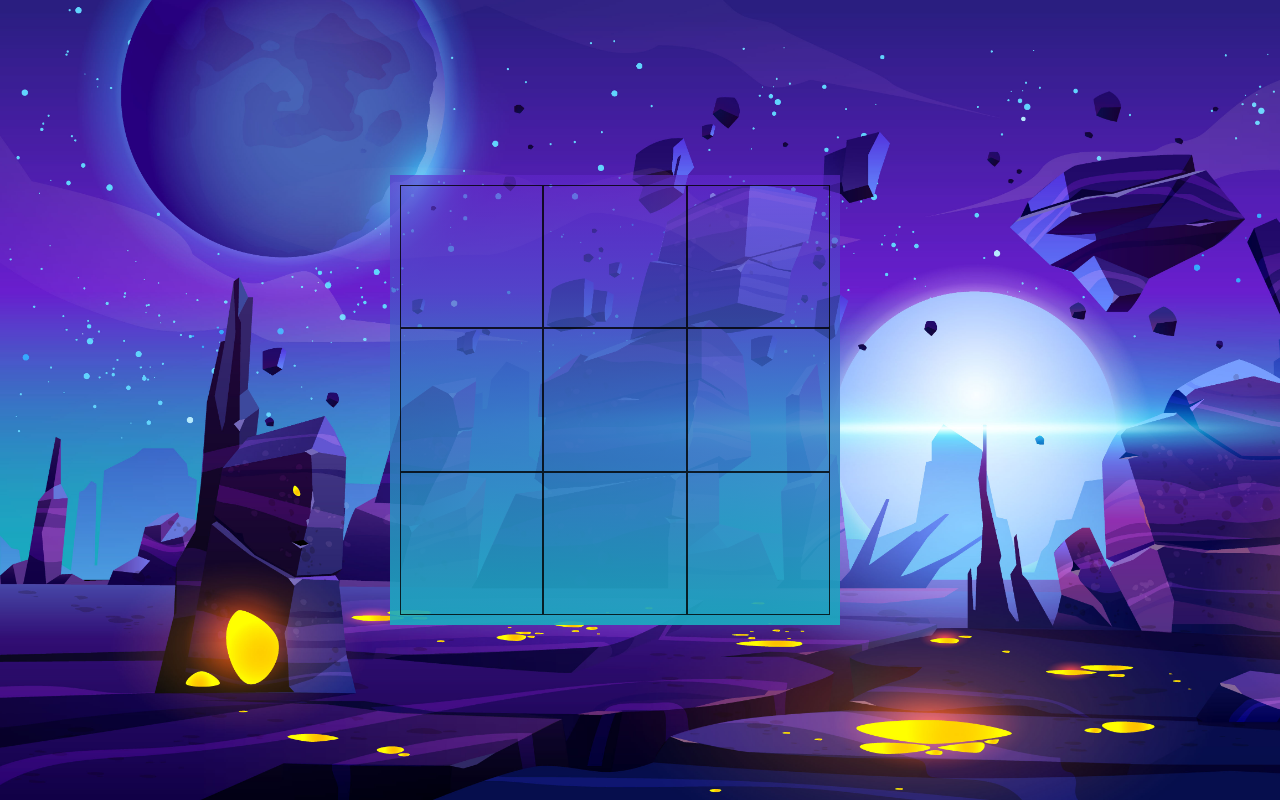
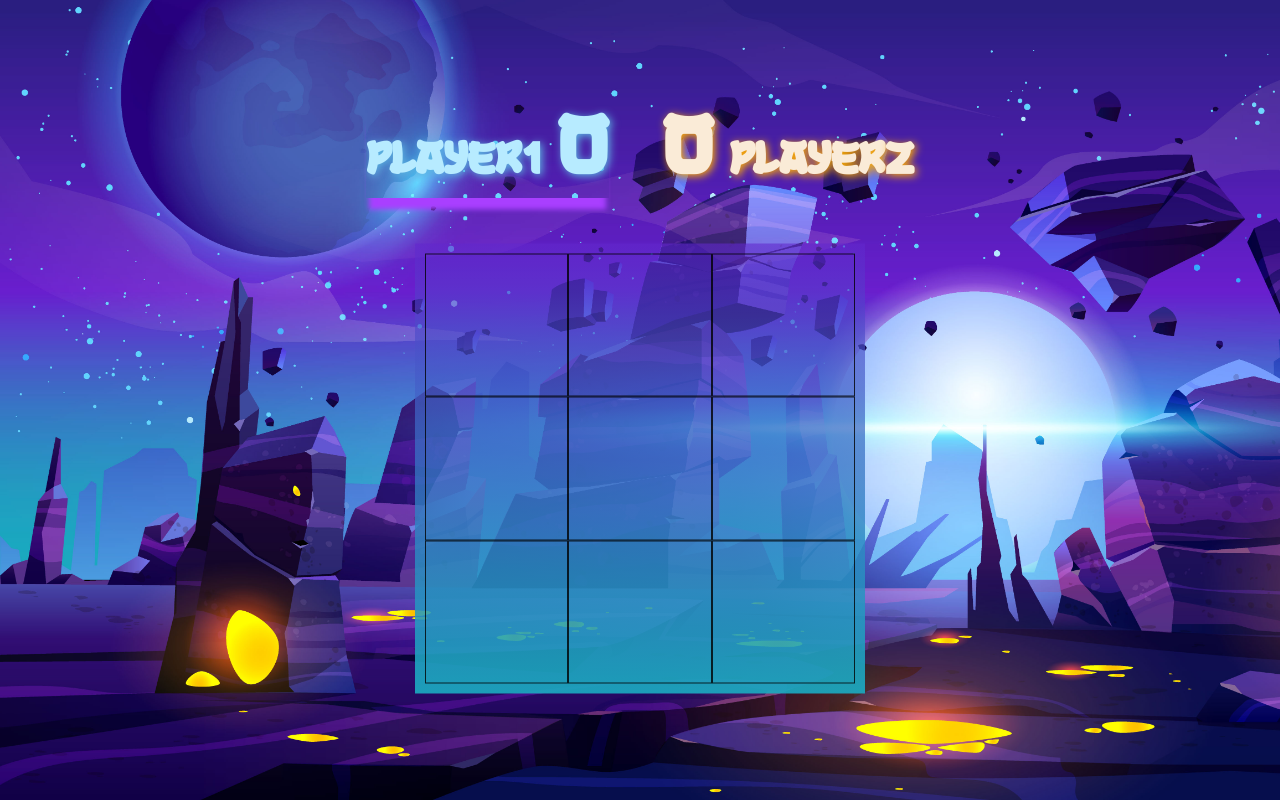
Before and after one commit to ishak-dev/Tic-Tac-Toe-React, a React (Vite) app: page /game/newGame in a window 1280 px wide. Built offline with nearby package versions, Linux system fonts and the light colour scheme.

Commit message:
implement part of the logic for two players

```diff
--- /dev/null
+++ b/src/components/playerBar.jsx
@@ -0,0 +1,23 @@
+import React from "react";
+
+const PlayerBar = ({ id, move, result }) => {
+  return (
+    <div
+      className={`player player-${id == 1 ? "first" : "second"} ${
+        move && "active"
+      }`}
+    >
+      {id == 1 ? (
+        <p>
+          Player{id} <span>{result}</span>
+        </p>
+      ) : (
+        <p>
+          <span>{result}</span> Player{id}{" "}
+        </p>
+      )}
+    </div>
+  );
+};
+
+export default PlayerBar;
--- /dev/null
+++ b/src/components/winnerBar.jsx
@@ -0,0 +1,11 @@
+import React from "react";
+
+const WinnerBar = ({ player, winner }) => {
+  return (
+    <div>
+      {winner && <p className="animation">We have winner Player{player}</p>}
+    </div>
+  );
+};
+
+export default WinnerBar;
--- a/src/pages/game.jsx
+++ b/src/pages/game.jsx
@@ -1,24 +1,37 @@
-import React, { useState } from "react";
+import React, { useEffect, useState } from "react";
 import "../style/game.css";
 import { useParams } from "react-router-dom";
 import Field from "../components/field";
+import PlayerBar from "../components/playerBar";
+import WinnerBar from "../components/winnerBar";
 
-const Game = (e) => {
+const Game = () => {
   const { gameType } = useParams();
+  const [winner, setWinner] = useState({ player: "", winner: false });
   const [historyMoves, setHistoryMoves] = useState([]);
   const [symbol, setSymbol] = useState("X");
-  const [player, setPlayer] = useState([
+  const winningCombinations = [
+    [1, 2, 3],
+    [1, 4, 7],
+    [2, 5, 8],
+    [3, 6, 9],
+    [1, 5, 9],
+    [3, 5, 7],
+  ];
+  const [players, setPlayer] = useState([
     {
       id: "1",
       playerMoves: [],
       playerSymbol: "X",
       move: true,
+      result: 0,
     },
     {
       id: "2",
       playerMoves: [],
       playerSymbol: "O",
       move: false,
+      result: 0,
     },
   ]);
 
@@ -33,9 +46,10 @@ const Game = (e) => {
     { id: 8, field: "" },
     { id: 9, field: "" },
   ]);
-  console.log(gameType);
 
   const handleClick = (id, field) => {
+    console.log(winner);
+    if (winner.winner == true) return console.log("Winner already exist");
     if (field != "") return console.log("field must be empty");
     setFields((prevState) => {
       return prevState.map((field) => {
@@ -47,8 +61,6 @@ const Game = (e) => {
 
     handlePlayer(id);
     setHistoryMoves((prevHistory) => [...prevHistory, id]);
-
-    console.log(historyMoves);
     setSymbol((prevState) => (prevState == "X" ? "O" : "X"));
   };
 
@@ -64,11 +76,34 @@ const Game = (e) => {
           : { ...player, move: !player.move };
       });
     });
-    console.log(player);
+  };
+
+  useEffect(() => {
+    let lastPlayerMoves = players.find((player) => player.move === false);
+    checkWinner(lastPlayerMoves.playerMoves, lastPlayerMoves.id);
+  }, [players]);
+
+  const checkWinner = (playerCombinations, id) => {
+    let check = false;
+    for (let combination of winningCombinations) {
+      check = combination.every((field) => playerCombinations.includes(field));
+      if (check == true)
+        setWinner((prevState) => {
+          return { ...prevState, player: id, winner: true };
+        });
+    }
   };
 
   return (
     <div className="game-container">
+      <div className="winner-bar ">
+        <WinnerBar winner={winner.winner} player={winner.player} />
+      </div>
+      <div className="player-bar">
+        {players.map((player) => (
+          <PlayerBar id={player.id} result={player.result} move={player.move} />
+        ))}
+      </div>
       <div className="grid-container">
         {fields.map((field) => (
           <Field id={field.id} field={field.field} handleClick={handleClick} />
--- a/src/style/game.css
+++ b/src/style/game.css
@@ -6,7 +6,6 @@
   margin-right: auto;
   top: 50%;
   transform: translateY(-50%);
-  max-width: 500px;
 }
 .grid-container {
   display: grid;
@@ -16,6 +15,7 @@
   max-width: 450px;
   height: 450px;
   max-height: 450px;
+  margin: auto;
 }
 .grid-item {
   border: 1px solid rgba(0, 0, 0, 0.8);
@@ -43,3 +43,69 @@
   color: #b7ebff;
   text-shadow: 2px 2px 8px #5cb4e2;
 }
+
+.player-bar {
+  display: flex;
+  max-width: 600px;
+  margin: auto;
+}
+.player {
+  margin: 0px auto;
+  font-size: 46px;
+}
+.player p {
+  margin-top: 0px;
+  font-weight: bold;
+}
+.player-bar span {
+  font-size: 86px;
+}
+
+.player-first {
+  color: #b7ebff;
+  text-shadow: 2px 2px 8px #5cb4e2;
+}
+.player-second {
+  color: antiquewhite;
+  text-shadow: 2px 2px 8px #ffae00;
+}
+
+.active p {
+  box-shadow: 0 15px 5px -3px #a93fff;
+}
+
+.winner-bar {
+  font-size: 75px;
+  color: #ffff00;
+  text-shadow: 2px 2px 8px #c84f32;
+  text-align: center;
+  transition: 2s;
+}
+.animation {
+  animation: winneranimation 1.4s linear;
+}
+.winner-bar p {
+  margin-bottom: 0%;
+  margin-top: 0%;
+}
+
+@keyframes winneranimation {
+  0% {
+    transform: translateY(-300%);
+  }
+  20% {
+    transform: translateY(0%);
+  }
+  40% {
+    transform: translateY(-100%);
+  }
+  60% {
+    transform: translateY(0%);
+  }
+  80% {
+    transform: translateY(-50%);
+  }
+  100% {
+    transform: translateY(0%);
+  }
+}
```
